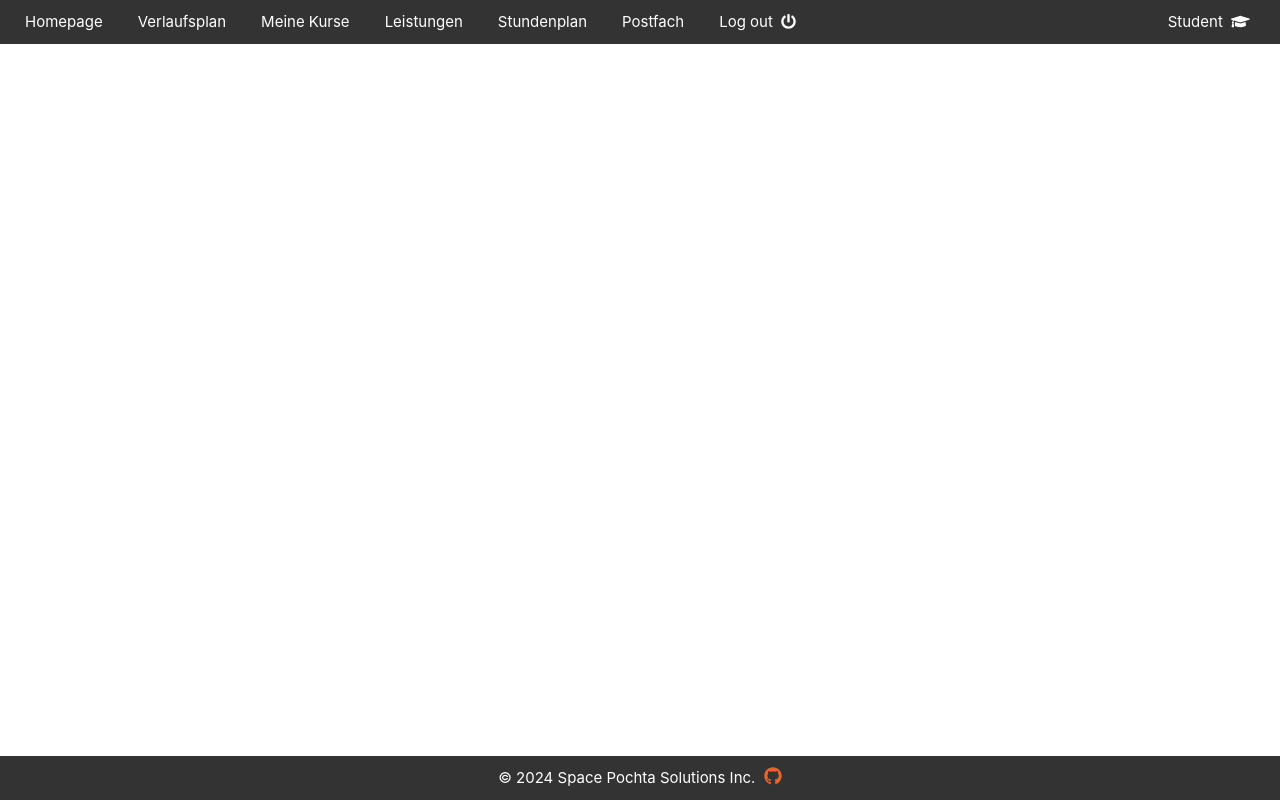
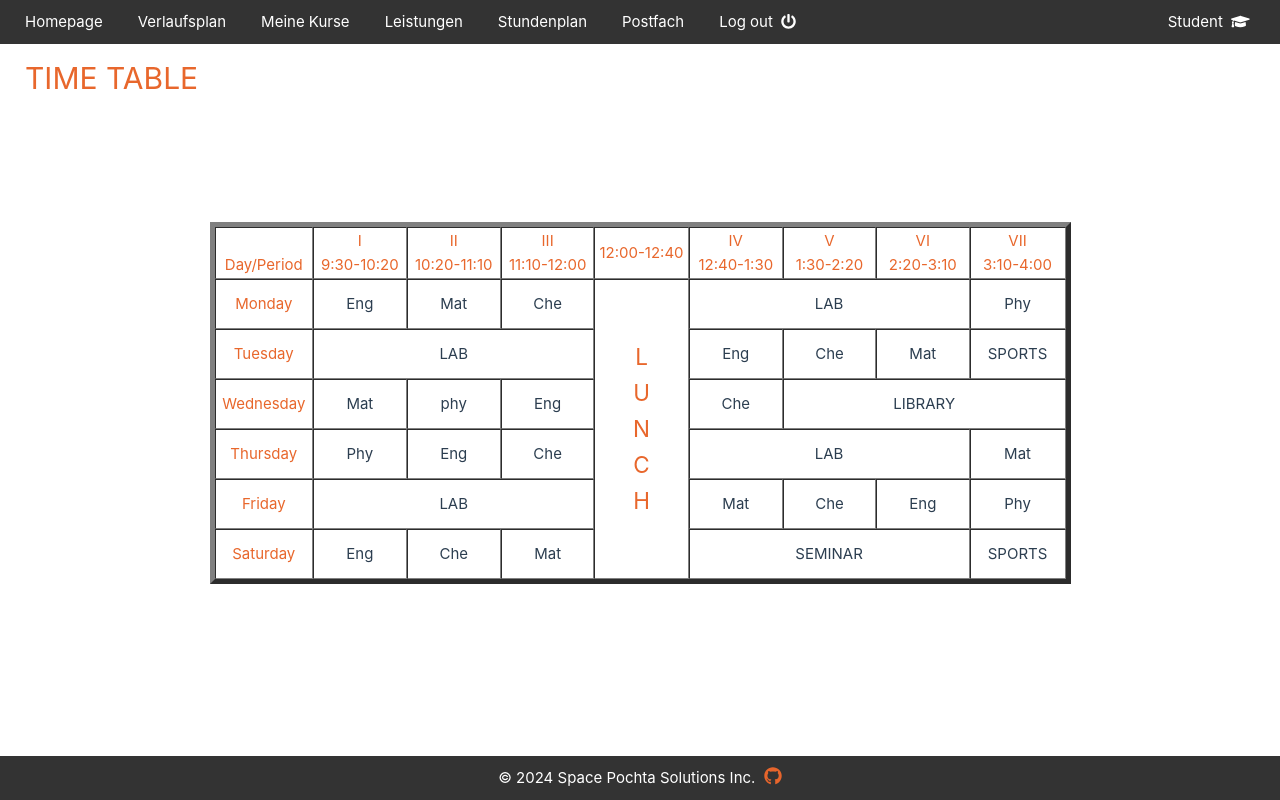
Before and after one commit to JonnyS02/hci_project, a Vue app: page /schedule in a window 1280 px wide. Built offline with nearby package versions, Linux system fonts and the light colour scheme.

Commit message:
Look at my stundenplan

```diff
--- a/package.json
+++ b/package.json
@@ -14,6 +14,7 @@
     "@fortawesome/free-regular-svg-icons": "^5.15.4",
     "@fortawesome/free-solid-svg-icons": "^5.15.4",
     "@fortawesome/vue-fontawesome": "^3.0.5",
+    "gasp": "^0.0.2",
     "gsap": "^3.12.5",
     "vue": "^3.3.11",
     "vue-router": "^4.2.5",
--- a/src/Home.vue
+++ b/src/Home.vue
@@ -35,7 +35,7 @@ export default {
       { title: "Verlaufsplan", link: "/courseprof" },
       { title: "Meine Kurse", link: "/card2" },
       { title: "Leistungen", link: "/card3" },
-      { title: "Stundenplan", link: "/card4" },
+      { title: "Stundenplan", link: "/schedule" },
       { title: "Profil", link: "/card5" },
       { title: "Postfach", link: "/card6" },
 
--- /dev/null
+++ b/src/Schedule.vue
@@ -0,0 +1,91 @@
+<template>
+    <h1 style="color: #e8672c;">TIME TABLE</h1>
+    <div class="table">
+
+        <table border="5" cellspacing="0" align="center">
+            <!-- Header row with Day/Period labels -->
+            <tr>
+                <td align="center" height="50" width="100"><br><b style="color: #e8672c;">Day/Period</b></br></td>
+                <td align="center" height="50" width="100"><b style="color: #e8672c;">I<br>9:30-10:20</b></td>
+                <td align="center" height="50" width="100"><b style="color: #e8672c;">II<br>10:20-11:10</b></td>
+                <td align="center" height="50" width="100"><b style="color: #e8672c;">III<br>11:10-12:00</b></td>
+                <td align="center" height="50" width="100"><b style="color: #e8672c;">12:00-12:40</b></td>
+                <td align="center" height="50" width="100"><b style="color: #e8672c;">IV<br>12:40-1:30</b></td>
+                <td align="center" height="50" width="100"><b style="color: #e8672c;">V<br>1:30-2:20</b></td>
+                <td align="center" height="50" width="100"><b style="color: #e8672c;">VI<br>2:20-3:10</b></td>
+                <td align="center" height="50" width="100"><b style="color: #e8672c;">VII<br>3:10-4:00</b></td>
+            </tr>
+
+            <!-- Days and corresponding subjects -->
+            <tr>
+                <td align="center" height="50"><b style="color: #e8672c;">Monday</b></td>
+                <td align="center" height="50">Eng</td>
+                <td align="center" height="50">Mat</td>
+                <td align="center" height="50">Che</td>
+                <td rowspan="6" align="center" height="50">
+                    <h2 style="color: #e8672c;">L<br>U<br>N<br>C<br>H</h2>
+                </td>
+                <td colspan="3" align="center" height="50">LAB</td>
+                <td align="center" height="50">Phy</td>
+            </tr>
+            <tr>
+                <td align="center" height="50"><b style="color: #e8672c;">Tuesday</b></td>
+                <td colspan="3" align="center" height="50">LAB</td>
+                <td align="center" height="50">Eng</td>
+                <td align="center" height="50">Che</td>
+                <td align="center" height="50">Mat</td>
+                <td align="center" height="50">SPORTS</td>
+            </tr>
+            <tr>
+                <td align="center" height="50"><b style="color: #e8672c;">Wednesday</b></td>
+                <td align="center" height="50">Mat</td>
+                <td align="center" height="50">phy</td>
+                <td align="center" height="50">Eng</td>
+                <td align="center" height="50">Che</td>
+                <td colspan="3" align="center" height="50">LIBRARY</td>
+            </tr>
+            <tr>
+                <td align="center" height="50"><b style="color: #e8672c;">Thursday</b></td>
+                <td align="center" height="50">Phy</td>
+                <td align="center" height="50">Eng</td>
+                <td align="center" height="50">Che</td>
+                <td colspan="3" align="center" height="50">LAB</td>
+                <td align="center" height="50">Mat</td>
+            </tr>
+            <tr>
+                <td align="center" height="50"><b style="color: #e8672c;">Friday</b></td>
+                <td colspan="3" align="center" height="50">LAB</td>
+                <td align="center" height="50">Mat</td>
+                <td align="center" height="50">Che</td>
+                <td align="center" height="50">Eng</td>
+                <td align="center" height="50">Phy</td>
+            </tr>
+            <tr>
+                <td align="center" height="50"><b style="color: #e8672c;">Saturday</b></td>
+                <td align="center" height="50">Eng</td>
+                <td align="center" height="50">Che</td>
+                <td align="center" height="50">Mat</td>
+                <td colspan="3" align="center" height="50">SEMINAR</td>
+                <td align="center" height="50">SPORTS</td>
+            </tr>
+        </table>
+    </div>
+</template>
+
+<script>
+export default {
+    // Component logic goes here
+}
+</script>
+
+<style scoped>
+.table {
+    width: 100%;
+    justify-content: center;
+    display: flex;
+    flex-wrap: wrap;
+    padding-left: 15%;
+    padding-right: 15%;
+    padding-top: 15vh
+}
+</style>
--- a/src/router/index.js
+++ b/src/router/index.js
@@ -5,6 +5,7 @@ import Home from '../Home.vue'
 import About from '../About.vue'
 import Login from '../Login.vue'
 import CourseProf from '../CourseProf.vue'
+import Schedule from '../Schedule.vue'
 
 const router = createRouter({
     history: createWebHistory(import.meta.env.BASE_URL),
@@ -33,6 +34,11 @@ const router = createRouter({
             path: "/courseprof",
             name: "CourseProf",
             component: CourseProf
+        },
+        {
+            path: "/schedule",
+            name: "Schedule",
+            component: Schedule
         }
     ]
 })
```
Also changed, not shown: 1 other file (tests, documents, lock files or other folders).
